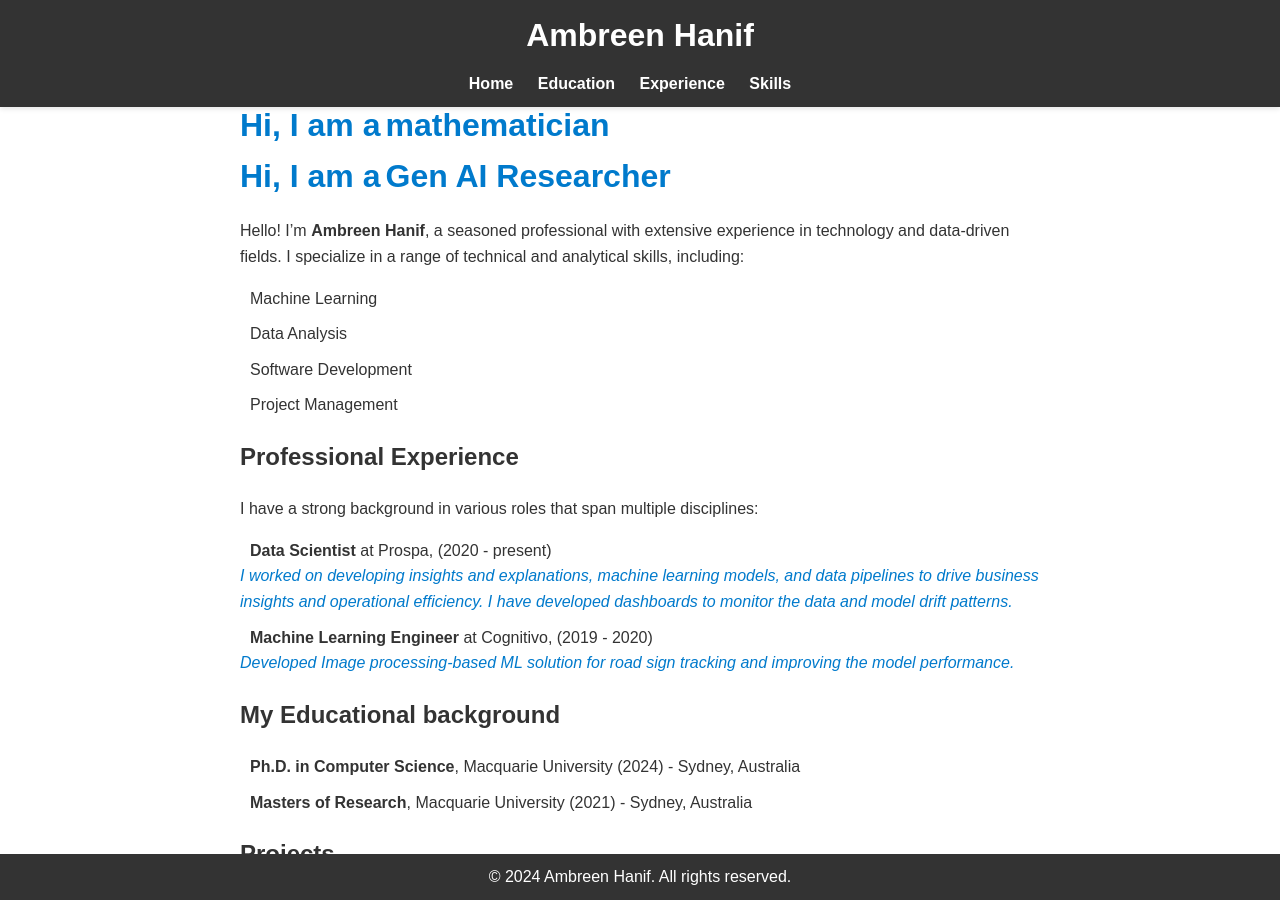
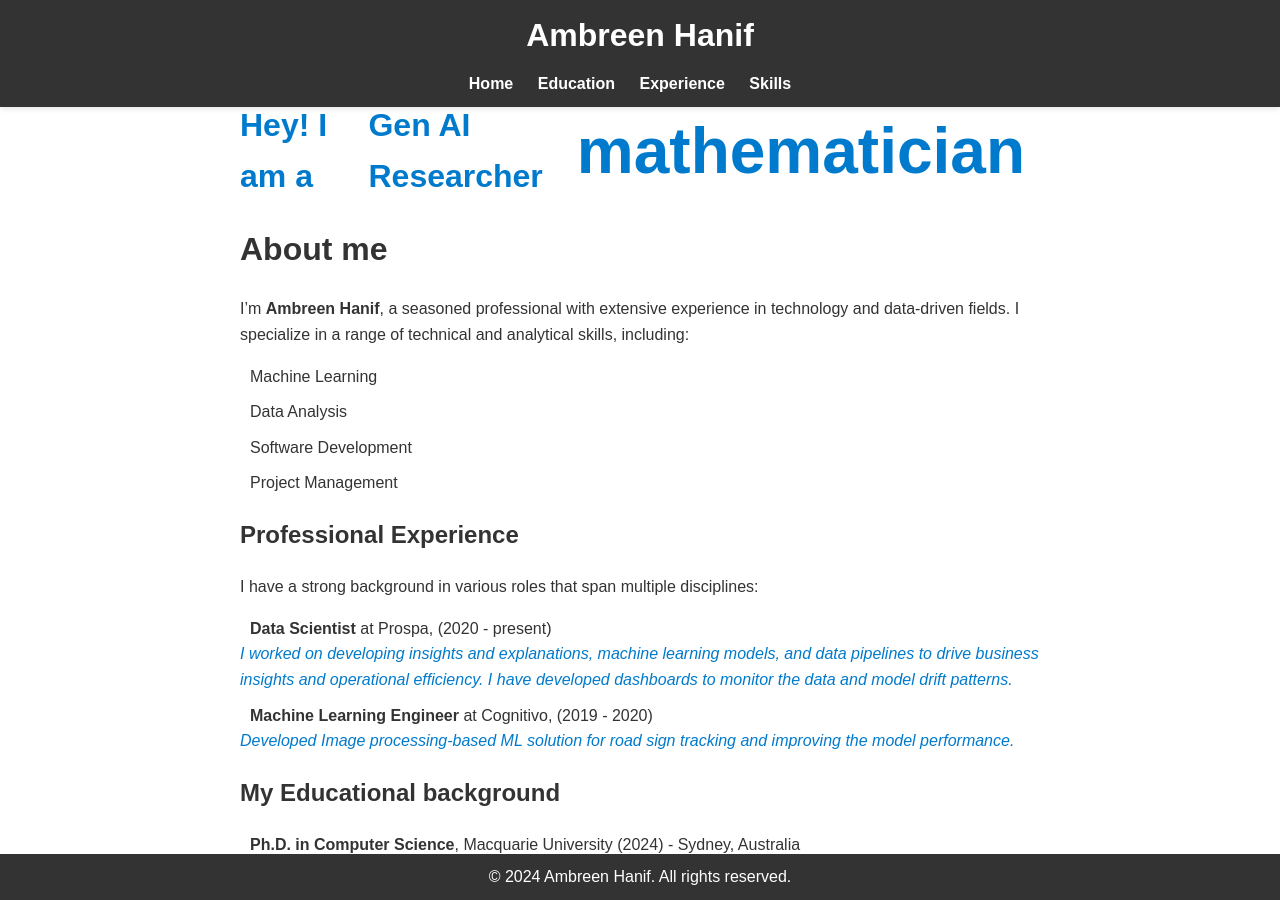
Before and after one commit to umberH/umberH.github.io, a Jekyll site: the page built from index.markdown, in a window 1280 px wide and 900 px high. Built offline with Jekyll 4.4.1, drawn with Linux system fonts in a browser that asks for light colours.

Commit message:
Update index.markdown

```diff
--- a/index.markdown
+++ b/index.markdown
@@ -7,15 +7,10 @@
 author: Ambreen Hanif
 ---
 
-<div class="typing-container">
-  <span id="dynamic-text">Hi, I am a </span>
-  <span id="typed-text"></span>
-  <span class="cursor">&nbsp;</span>
-</div>
 
 <!-- Rotating Text Container -->
 <div class="rotating-text">
-  <span id="dynamic-text">Hi, I am a </span>
+  <span id="dynamic-text">Hey! I am a </span>
   <span id="rotating-words"></span>
   <div class="typing-container">
   <span id="typed-text"></span>
@@ -23,8 +18,9 @@
 </div>
 </div>
 
+# About me
 
-Hello! I'm **{{ page.author }}**, a seasoned professional with extensive experience in technology and data-driven fields. I specialize in a range of technical and analytical skills, including:
+I'm **{{ page.author }}**, a seasoned professional with extensive experience in technology and data-driven fields. I specialize in a range of technical and analytical skills, including:
 
 <ul>
   {% for skill in site.data.skills %}
```
